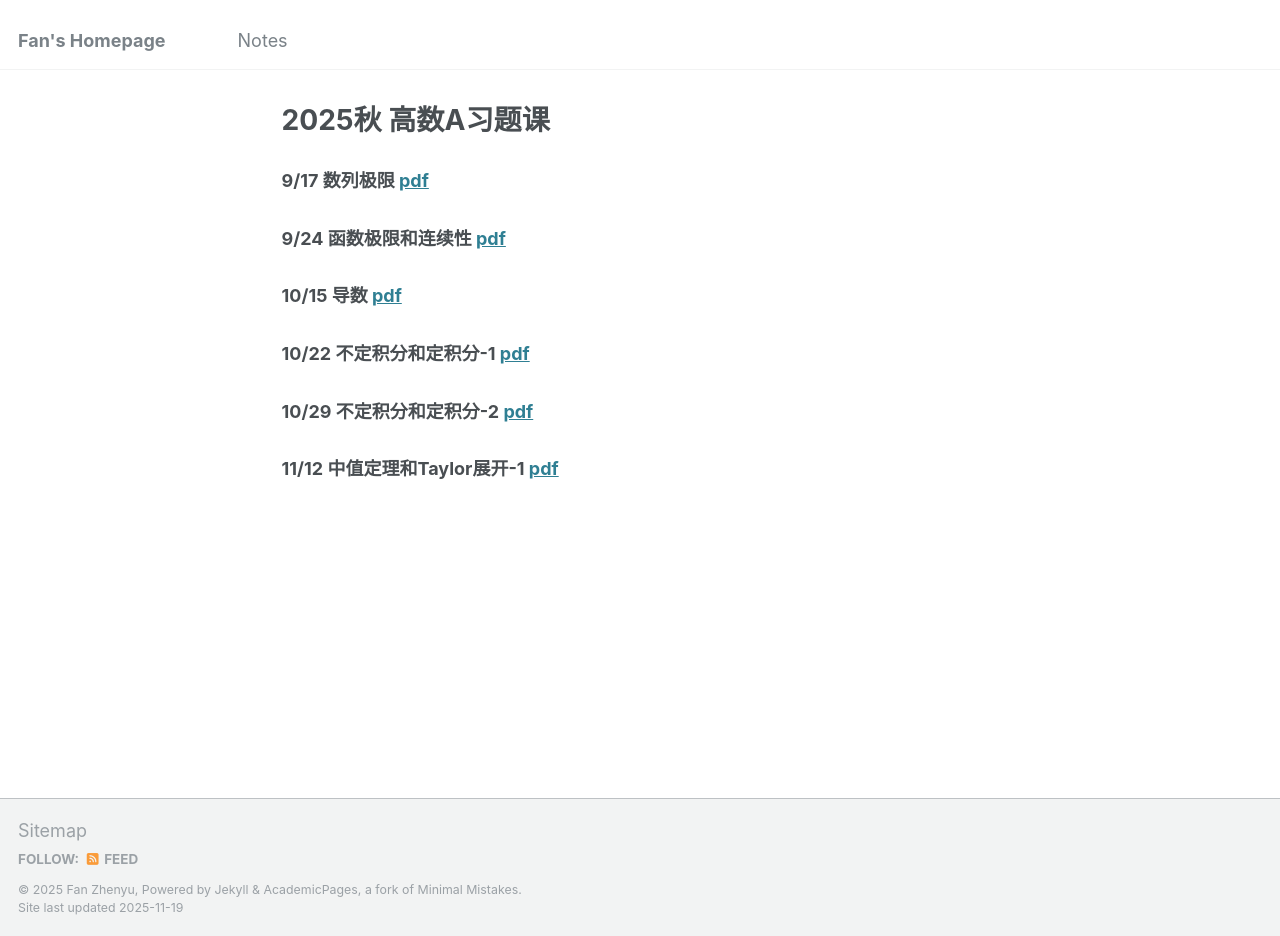
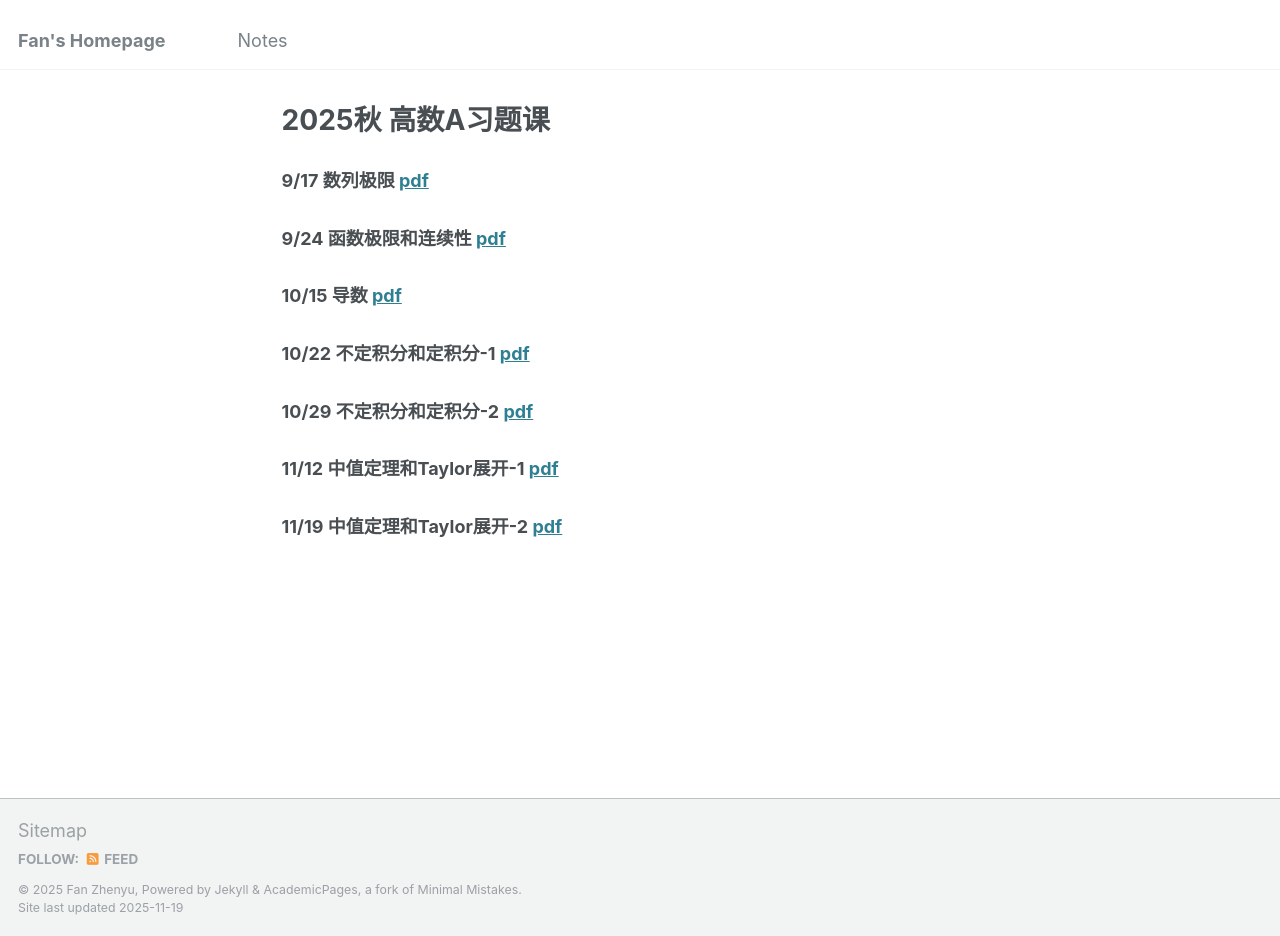
Before and after one commit to fanzymath/fanzymath.github.io, a Jekyll site: the page built from _notes/2025-fall-adv-A.md, in a window 1280 px wide and 936 px high. Built offline with Jekyll 4.4.1, drawn with Linux system fonts in a browser that asks for light colours.

Commit message:
Update 2025-fall-adv-A.md

```diff
--- a/_notes/2025-fall-adv-A.md
+++ b/_notes/2025-fall-adv-A.md
@@ -15,3 +15,4 @@ location: "Beijing"
 ### 10/22 不定积分和定积分-1 [pdf](https://fanzymath.github.io/files/10_22_Integral.pdf)
 ### 10/29 不定积分和定积分-2 [pdf](https://fanzymath.github.io/files/10_29_Integral_2.pdf)
 ### 11/12 中值定理和Taylor展开-1 [pdf](https://fanzymath.github.io/files/11_12_mean_value_thm_and_Taylor_expansion.pdf)
+### 11/19 中值定理和Taylor展开-2 [pdf](https://fanzymath.github.io/files/11_19_mean_value_thm_and_Taylor_expansion_2.pdf)
```
